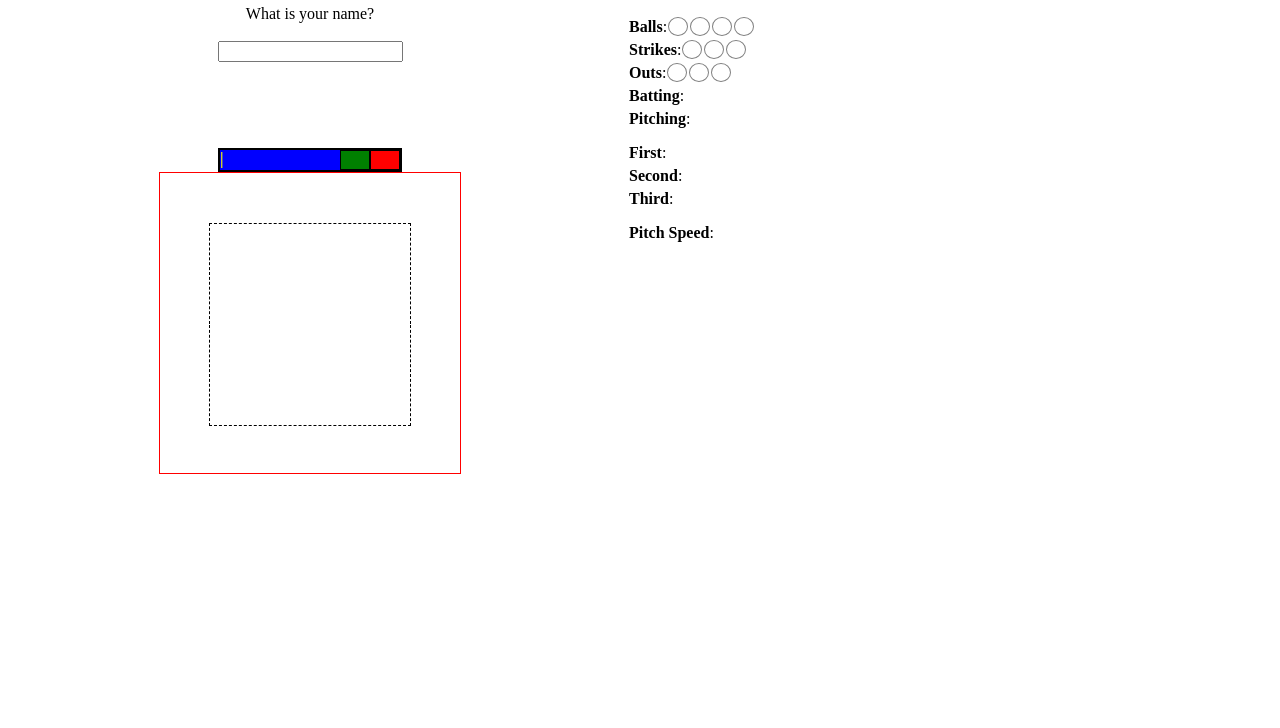
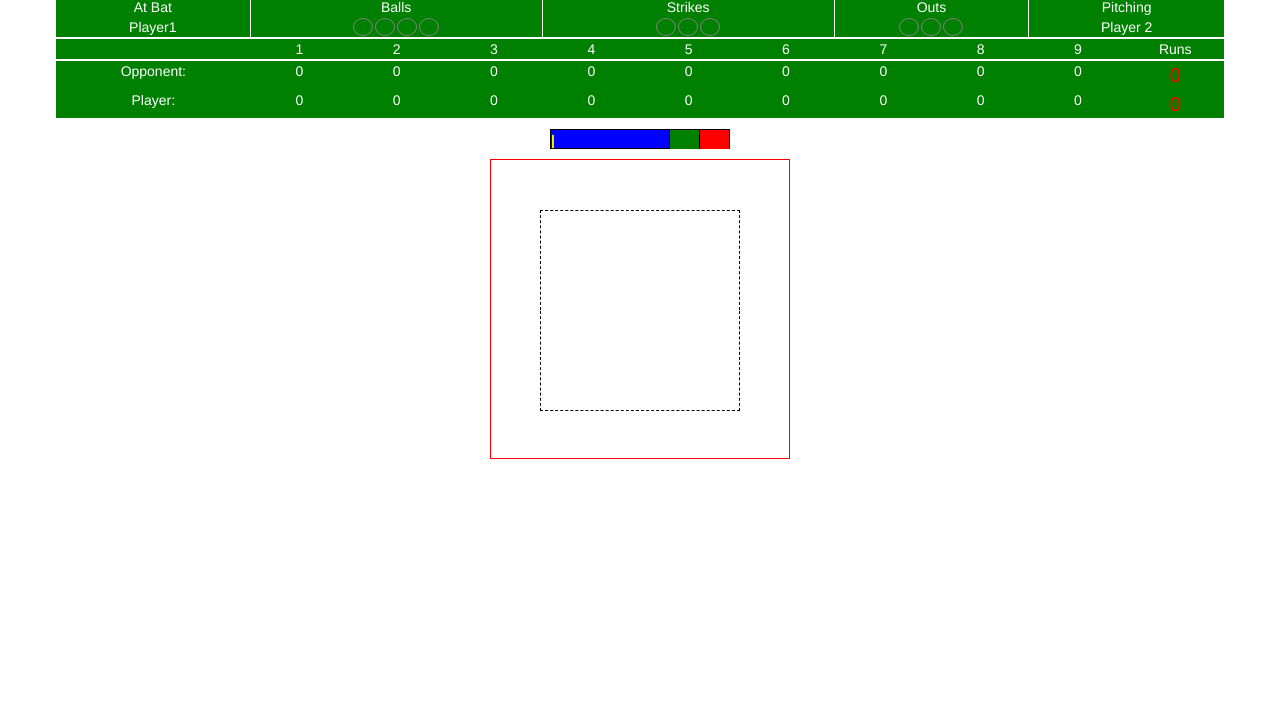
Before and after one commit to tken85/wiffleball, a website: page index.html in a window 1280 px wide. Shown: the part 72-800 px from the top of the page. Drawn offline with nearby package versions, Linux system fonts and the light colour scheme.

Commit message:
scoreboard added

```diff
--- a/index.html
+++ b/index.html
@@ -3,24 +3,78 @@
   <head>
     <meta charset="utf-8">
     <title>Wiffleball Madness</title>
+    <link rel="stylesheet" href="https://maxcdn.bootstrapcdn.com/bootstrap/3.3.5/css/bootstrap.min.css" integrity="sha512-dTfge/zgoMYpP7QbHy4gWMEGsbsdZeCXz7irItjcC3sPUFtf0kuFbDz/ixG7ArTxmDjLXDmezHubeNikyKGVyQ==" crossorigin="anonymous">
     <link rel="stylesheet" href="styles.css" media="screen" title="no title" charset="utf-8">
   </head>
   <body>
     <div class="container">
-  <section>
- <h1>WiffleBall Madness!!!!!</h1>
- <div id="text-area">Decisions, Decisions</div>
- <br><br>
- <div id="description"></div>
- <div id="pitchMeter"><!--<div id="pitchMeter1" class="meter"></div><div id="pitchMeter2" class="meter"></div><div id="pitchMeter3" class="meter"></div><div id="pitchMeter4" class="meter"></div><div id="pitchMeter5" class="meter"></div><div id="pitchMeter6" class="meter"></div>-->
+      <div class ="row">
+        <div class="col-xs-3 rightBorder">Wiffleball<br>Madness!!!</div>
+        <div class="col-xs-6" id="text-area">Results here</div>
+        <div class="col-xs-3 leftBorder">Wiffleball<br>Madness!!!</div>
+      </div>
+      <div class ="row noBottom">
+        <div class="col-xs-2 rightBorder">At Bat</div>
+        <div class="col-xs-3 rightBorder">Balls</div>
+        <div class="col-xs-3 rightBorder">Strikes</div>
+        <div class="col-xs-2 rightBorder">Outs</div>
+        <div class="col-xs-2">Pitching</div>
+      </div>
+      <div class ="row noTop">
+        <div class="col-xs-2 rightBorder" id="batter">Player1</div>
+        <div class="col-xs-3 rightBorder"><span id="balls1" class="balls"></span><span id="balls2" class="balls"></span><span id="balls3" class="balls"></span><spanid="balls4" class="balls"></span></div>
+        <div class="col-xs-3 rightBorder"><span id="strikes1" class="strikes"></span><span id="strikes2" class="strikes"></span><span id="strikes3" class="strikes"></span></div>
+        <div class="col-xs-2 rightBorder"><span id="outs1" class="outs"></span><span id="outs2" class="outs"></span><span id="outs3" class="outs"></span></div>
+        <div class="col-xs-2" id="pitcher">Player 2</div>
+      </div>
+      <div class="row">
+        <div class="col-xs-2"></div>
+        <div class="col-xs-1">1</div>
+        <div class="col-xs-1">2</div>
+        <div class="col-xs-1">3</div>
+        <div class="col-xs-1">4</div>
+        <div class="col-xs-1">5</div>
+        <div class="col-xs-1">6</div>
+        <div class="col-xs-1">7</div>
+        <div class="col-xs-1">8</div>
+        <div class="col-xs-1">9</div>
+        <div class="col-xs-1">Runs</div>
+      </div>
+      <div class="row noBottom">
+        <div class="col-xs-2" id="opponentName">Opponent:</div>
+        <div class="col-xs-1">0</div>
+        <div class="col-xs-1">0</div>
+        <div class="col-xs-1">0</div>
+        <div class="col-xs-1">0</div>
+        <div class="col-xs-1">0</div>
+        <div class="col-xs-1">0</div>
+        <div class="col-xs-1">0</div>
+        <div class="col-xs-1">0</div>
+        <div class="col-xs-1">0</div>
+        <div class="col-xs-1" id="opponentScore">0</div>
+      </div>
+      <div class="row noTop">
+        <div class="col-xs-2" id="playerName">Player:</div>
+        <div class="col-xs-1">0</div>
+        <div class="col-xs-1">0</div>
+        <div class="col-xs-1">0</div>
+        <div class="col-xs-1">0</div>
+        <div class="col-xs-1">0</div>
+        <div class="col-xs-1">0</div>
+        <div class="col-xs-1">0</div>
+        <div class="col-xs-1">0</div>
+        <div class="col-xs-1">0</div>
+        <div class="col-xs-1" id="playerScore">0</div>
+      </div>
+      <div id="pitchMeter">
         <span id="marker">|</span><div class="inline"><div class="good"></div><div class="bad"></div>
         </div></div>
       <div id="ballLoc"><span id="wiffleBall">&#9918;</span>
          <div id="topBox"></div>
          <div id="bottomBox"></div>
       </div>
-</section>
-  <aside>
+      </div>
+  <!--<aside>
     <h2 id="opponentName">Opponent:</h2><span id="opponentScore"></span><br>
     <h2 id="playerName">Player:</h2><span id="playerScore"></span>
     <ul>
@@ -38,8 +92,8 @@
     <ul>
       <li><b>Pitch Speed</b>: <span id="mph"></span></li>
     </ul>
-  </aside>
-</div>
+  </aside> -->
+
     <script src="bower_components/underscore/underscore.js" charset="utf-8"></script>
     <script src="http://underscorejs.org/underscore.js" charset="utf-8"></script>
     <script src="bower_components/jquery/dist/jquery.js" charset="utf-8"></script>
--- a/sassy.scss
+++ b/sassy.scss
@@ -1,148 +1,131 @@
-body{
-  margin: 0;
-  padding: 0;
+button {
+  margin: 5px 10px; }
+div{
+  text-align: center;
 }
 
-section{
-  width: 600px;
-  display: inline-block;
-  text-align: center;
-  padding: 10px;
-}
-aside{
-  width: 300px;
-  display: inline-block;
-  vertical-align: top;
-}
-ul{
-  list-style: none;
-  padding-left: 5px;
-}
-li{
-  margin: 5px 0;
+.row {
+  border: 1px solid white;
+  background-color: green;
+  color: white;
+
 }
 
-button{
-  margin: 5px 10px;
+
+.rightBorder{
+  border-right: 1px solid white;
+}
+.leftBorder{
+  border-left: 1px solid white;
 }
 
-h2{
-  display: inline-block;
-  margin: 5px 0;
+.noBottom{
+  border-bottom: none;
 }
 
-#playerScore, #opponentScore{
-  font-size: 20px;
-  color: red;
+.noTop {
+  border-top: none;
 }
 
-#first, #second, #third{
-  color: red;
-}
+#playerScore, #opponentScore {
+font-size: 20px;
+color: red; }
 
-.balls, .strikes, .outs{
+#first, #second, #third {
+color: red; }
+
+.balls, .strikes, .outs {
 padding: 0 9px;
 margin: 0 1px;
 border: 1px solid gray;
-  border-radius: 100%;
+border-radius: 100%; }
 
-}
+.ballOn {
+background-color: yellow; }
 
-.ballOn{
-  background-color: green;
-}
+.strikeOn {
+background-color: blue; }
 
-.strikeOn{
-  background-color: blue;
-}
-.outsOn{
-  background-color: red;
-}
+.outsOn {
+background-color: red; }
 
-#topBox, #bottomBox{
+#topBox, #bottomBox {
 width: 200px;
 border: 1px dashed black;
 margin: 1px auto;
 height: 100px;
+z-index: 1; }
 
-}
+#topBox {
+border-bottom: none;
+margin-top: 50px; }
 
-#topBox{
-  border-bottom: none;
-  margin-top: 50px;
-}
+#bottomBox {
+border-top: none;
+margin-bottom: 50px; }
 
-#bottomBox{
-  border-top: none;
-  margin-bottom: 50px;
-}
+#description {
+min-height: 50px; }
 
-#description{
-  min-height: 50px;
-}
-
-#pitchMeter{
+#pitchMeter {
 height: 20px;
 width: 180px;
-  margin: 0 auto;
-  border: 2px solid black;
+margin: 10px auto;
+border: 1px solid black;
 background-color: blue;
-  position: relative;
+position: relative; }
 
-}
-
-.meter{
+.meter {
 box-sizing: border-box;
 display: inline-block;
 width: 30px;
 height: 20px;
 background-color: red;
-  border: 1px solid black;
-}
-.inline{
+border: 1px solid black; }
+
+.inline {
 box-sizing: border-box;
 display: inline;
 float: right;
 height: 20px;
-  width: 60px;
-}
-.good{
+width: 60px; }
+
+.good {
 display: inline-block;
 box-sizing: border-box;
-  height: 20px;
+height: 19px;
 background-color: green;
 width: 30px;
-  border: 1px solid black;
-}
-.bad{
+border-left: 1px solid black; }
+
+.bad {
 display: inline-block;
 box-sizing: border-box;
 background-color: red;
 width: 30px;
-  height: 20px;
-  border: 1px solid black;
-}
-#marker{
+height: 19px;
+border-left: 1px solid black; }
+
+#marker {
 font-weight: bold;
 color: yellow;
 position: absolute;
 left: 0px;
-}
+top:0px; }
 
-#ballLoc{
+#ballLoc {
 width: 300px;
 height: 300px;
 position: relative;
 border: 1px red solid;
-  margin: 0 auto;
-  //padding-top: 50px;
-  //padding-bottom: 50px;
-}
+margin: 0 auto; }
 
-#wiffleBall{
+#wiffleBall {
 position: absolute;
-  top:0;
-  left:0;
+top: 0;
+left: 0;
 font-size: 0px;
-  //16x24
-}
+z-index: -1; }
+
+
+/*test*/
--- a/styles.css
+++ b/styles.css
@@ -1,31 +1,25 @@
-body {
-  margin: 0;
-  padding: 0; }
-
-section {
-  width: 600px;
-  display: inline-block;
-  text-align: center;
-  padding: 10px; }
-
-aside {
-  width: 300px;
-  display: inline-block;
-  vertical-align: top; }
-
-ul {
-  list-style: none;
-  padding-left: 5px; }
-
-li {
-  margin: 5px 0; }
-
 button {
   margin: 5px 10px; }
 
-h2 {
-  display: inline-block;
-  margin: 5px 0; }
+div {
+  text-align: center; }
+
+.row {
+  border: 1px solid white;
+  background-color: green;
+  color: white; }
+
+.rightBorder {
+  border-right: 1px solid white; }
+
+.leftBorder {
+  border-left: 1px solid white; }
+
+.noBottom {
+  border-bottom: none; }
+
+.noTop {
+  border-top: none; }
 
 #playerScore, #opponentScore {
   font-size: 20px;
@@ -41,7 +35,7 @@ h2 {
   border-radius: 100%; }
 
 .ballOn {
-  background-color: green; }
+  background-color: yellow; }
 
 .strikeOn {
   background-color: blue; }
@@ -53,7 +47,8 @@ h2 {
   width: 200px;
   border: 1px dashed black;
   margin: 1px auto;
-  height: 100px; }
+  height: 100px;
+  z-index: 1; }
 
 #topBox {
   border-bottom: none;
@@ -69,8 +64,8 @@ h2 {
 #pitchMeter {
   height: 20px;
   width: 180px;
-  margin: 0 auto;
-  border: 2px solid black;
+  margin: 10px auto;
+  border: 1px solid black;
   background-color: blue;
   position: relative; }
 
@@ -92,24 +87,25 @@ h2 {
 .good {
   display: inline-block;
   box-sizing: border-box;
-  height: 20px;
+  height: 19px;
   background-color: green;
   width: 30px;
-  border: 1px solid black; }
+  border-left: 1px solid black; }
 
 .bad {
   display: inline-block;
   box-sizing: border-box;
   background-color: red;
   width: 30px;
-  height: 20px;
-  border: 1px solid black; }
+  height: 19px;
+  border-left: 1px solid black; }
 
 #marker {
   font-weight: bold;
   color: yellow;
   position: absolute;
-  left: 0px; }
+  left: 0px;
+  top: 0px; }
 
 #ballLoc {
   width: 300px;
@@ -122,4 +118,7 @@ h2 {
   position: absolute;
   top: 0;
   left: 0;
-  font-size: 0px; }
+  font-size: 0px;
+  z-index: -1; }
+
+/*test*/
```
Also changed, not shown: app.js (+26 -6 lines), images/bigRedBat.gif (added), images/singleRedBat.png (added). Lines whose indentation alone changed are shown as unchanged.
